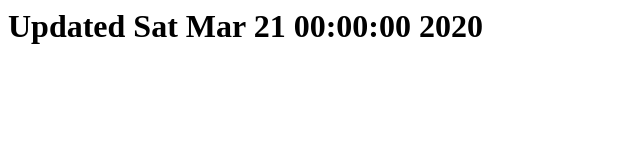
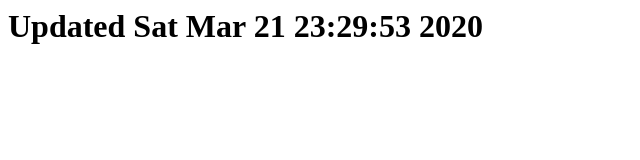
Before and after one commit to rsdunlapiv/profile, a plain HTML site: page index.html in a window 1280 px wide. Shown: the full height of the page, 0-640 px from the left. Drawn offline with Linux system fonts and the light colour scheme.

Commit message:
update from py

```diff
--- a/index.html
+++ b/index.html
@@ -1 +1 @@
-<html><h1>Updated Sat Mar 21 00:00:00 2020</h1></html>
+<html><h1>Updated Sat Mar 21 23:29:53 2020</h1></html>
```
